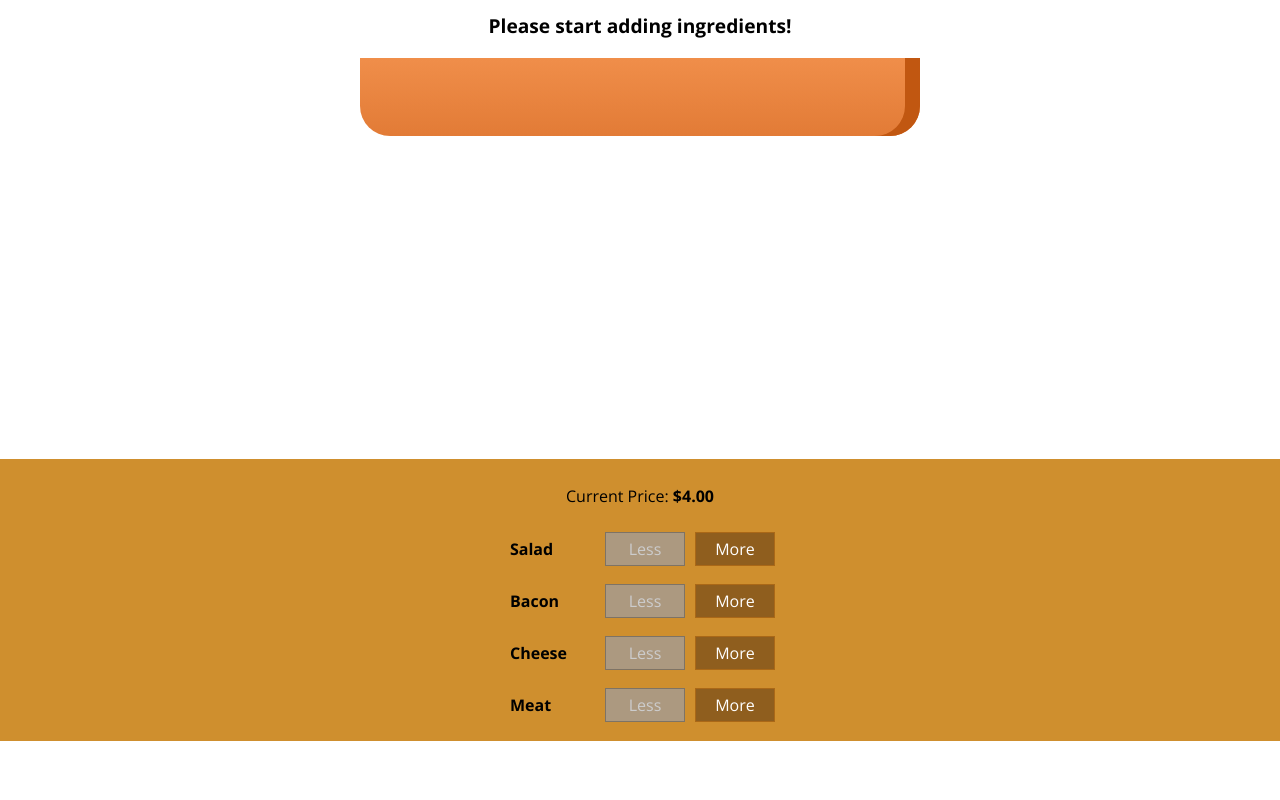
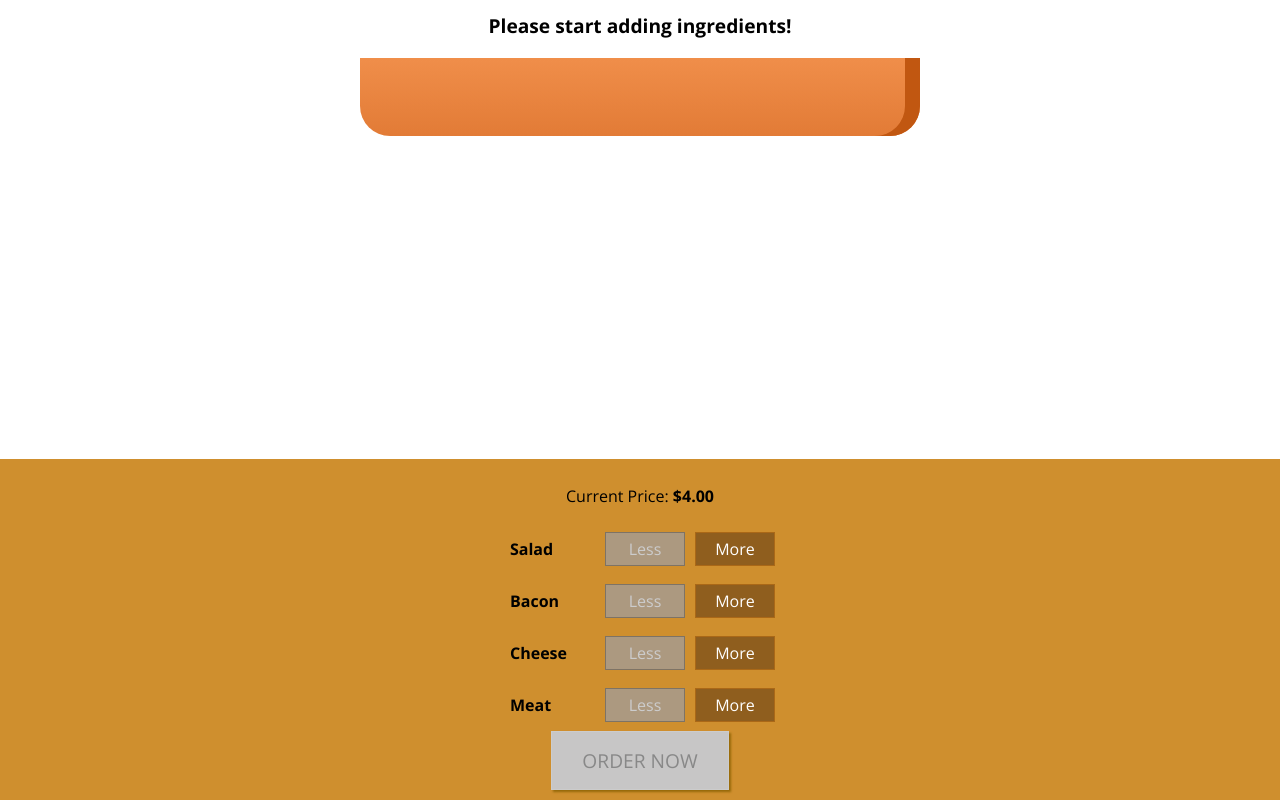
Before and after one commit to frankliuyh/burger-builder, a React app: page / in a window 1280 px wide. Shown: the part 179-979 px from the top of the page. Before the commit the page ends 920 px from the top, so only its background shows below. Built offline with nearby package versions, Linux system fonts and the light colour scheme.

Commit message:
add order button

```diff
--- a/src/components/Burger/BuildControls/BuildControls.css
+++ b/src/components/Burger/BuildControls/BuildControls.css
@@ -8,3 +8,44 @@
     margin: auto;
     padding: 10px 0;
 }
+
+.OrderButton {
+    background-color: #DAD735;
+    outline: none;
+    cursor: pointer;
+    border: 1px solid #966909;
+    color: #966909;
+    font-family: inherit;
+    font-size: 1.2em;
+    padding: 15px 30px;
+    box-shadow: 2px 2px 2px #966909;
+}
+
+.OrderButton:hover, .OrderButton:active {
+    background-color: #A0DB41;
+    border: 1px solid #966909;
+    color: #966909;
+}
+
+.OrderButton:disabled {
+    background-color: #C7C6C6;
+    cursor: not-allowed;
+    border: 1px solid #ccc;
+    color: #888888;
+}
+
+.OrderButton:not(:disabled) {
+    animation: enable 0.3s linear;
+}
+
+@keyframes enable {
+    0% {
+        transform: scale(1);
+    }
+    60% {
+        transform: scale(1.1);
+    }
+    100% {
+        transform: scale(1);
+    }
+}
--- a/src/components/Burger/BuildControls/BuildControls.js
+++ b/src/components/Burger/BuildControls/BuildControls.js
@@ -15,6 +15,7 @@
         {controls.map(ctrl => <BuildControl key={ctrl.label} label={ctrl.label}
                                 added={() => props.ingredientAdded(ctrl.type)} removed={() => props.ingredientRemoved(ctrl.type)}
                                 disabled={props.disabled[ctrl.type]} />)}
+        <button className={classes.OrderButton} disabled={!props.purchasable}>ORDER NOW</button>
     </div>
 );
 
--- a/src/containers/BurgerBuilder/BurgerBuilder.js
+++ b/src/containers/BurgerBuilder/BurgerBuilder.js
@@ -17,7 +17,13 @@
             cheese: 0,
             meat: 0
         },
-        totalPrice: 4
+        totalPrice: 4,
+        purchasable: false
+    }
+
+    updatePurchaseState = (ingredients) => {
+        const sum = Object.keys(ingredients).map(key => ingredients[key]).reduce((acc, el) => acc + el, 0);
+        this.setState({purchasable: sum > 0});
     }
 
     addIngredientHandler = (type) => {
@@ -27,6 +33,7 @@
         updatedIngredients[type] = updatedCount;
         const newPrice = this.state.totalPrice + INGREDIENT_PRICES[type];
         this.setState({totalPrice: newPrice, ingredients: updatedIngredients});
+        this.updatePurchaseState(updatedIngredients);
     }
 
     removeIngredientHandler = (type) => {
@@ -39,6 +46,7 @@
         updatedIngredients[type] = updatedCount;
         const newPrice = this.state.totalPrice - INGREDIENT_PRICES[type];
         this.setState({totalPrice: newPrice, ingredients: updatedIngredients});
+        this.updatePurchaseState(updatedIngredients);
     }
 
     render () {
@@ -50,7 +58,7 @@
             <React.Fragment>
                 <Burger ingredients={this.state.ingredients} />
                 <BuildControls ingredientAdded={this.addIngredientHandler} ingredientRemoved={this.removeIngredientHandler}
-                                disabled={disabledInfo} price={this.state.totalPrice} />
+                                disabled={disabledInfo} price={this.state.totalPrice} purchasable={this.state.purchasable} />
             </React.Fragment>
         );
     }
```
Also changed, not shown: src/components/Burger/BuildControls/18-button-code.css (added).
